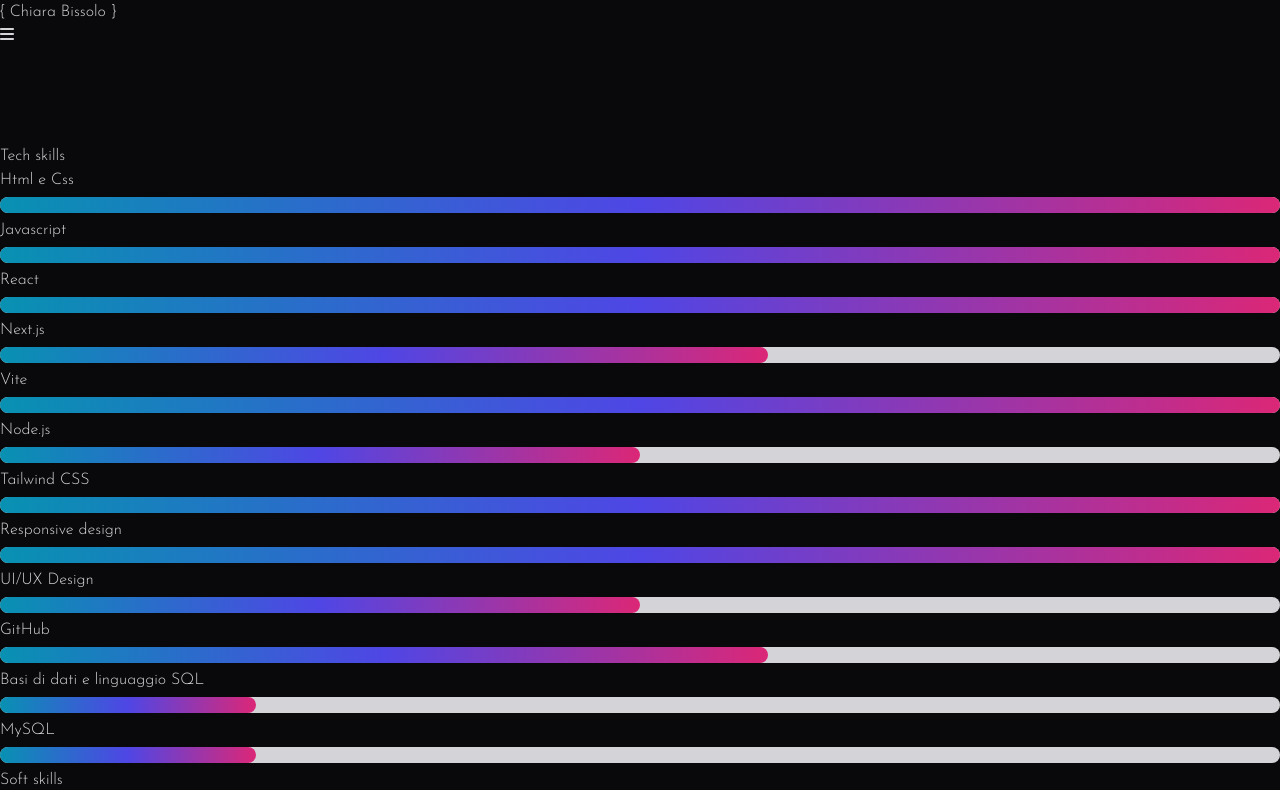
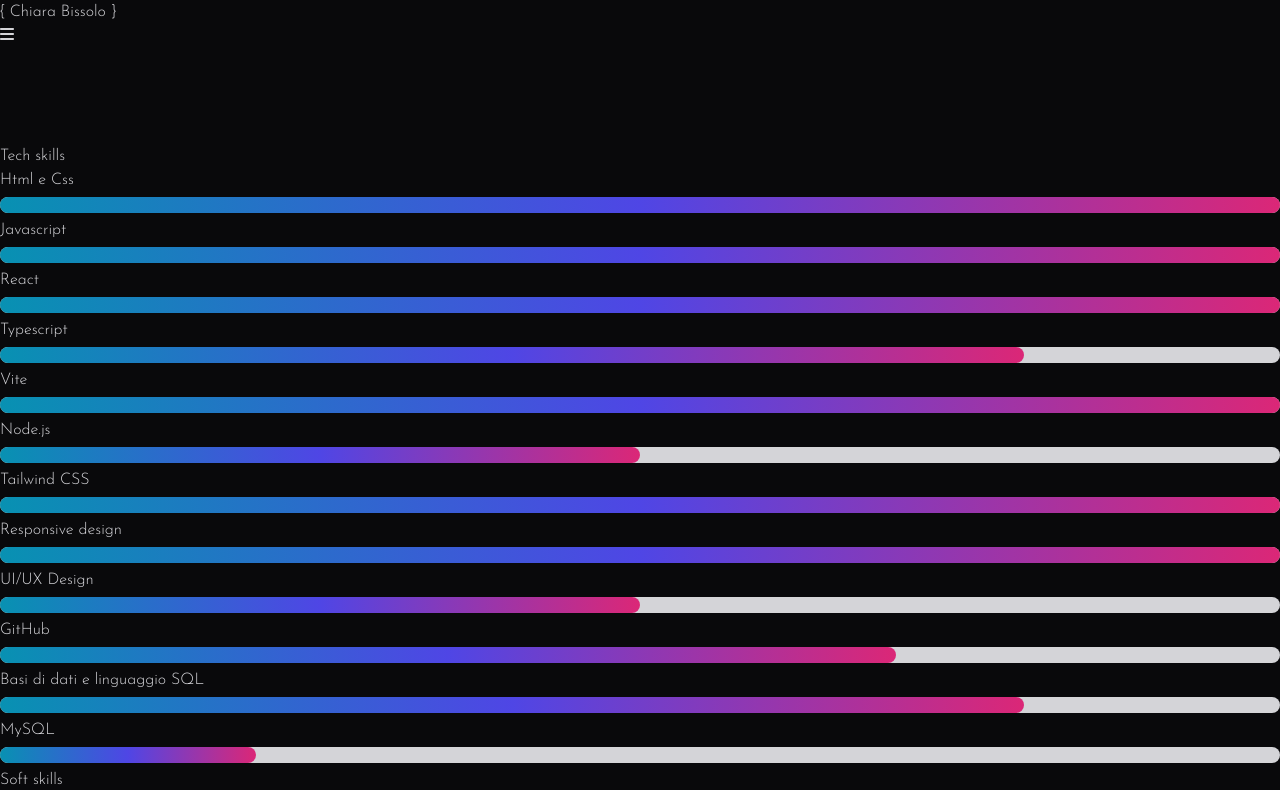
Before and after one commit to chiarabis/portfolio, a React (Vite) app: page /skills in a window 1280 px wide. Shown: the top 790 px of the page. Built offline with nearby package versions, Linux system fonts and the light colour scheme.

Commit message:
Add files via upload

```diff
--- a/src/components/SkillSection.jsx
+++ b/src/components/SkillSection.jsx
@@ -19,14 +19,14 @@
         { name: 'Html e Css', percentage: 100 },
         { name: 'Javascript', percentage: 100 },
         { name: 'React', percentage: 100 },
-        { name: 'Next.js', percentage: 60 },
+        { name: 'Typescript', percentage: 80 },
         { name: 'Vite', percentage: 100 },
         { name: 'Node.js', percentage: 50 },
         { name: 'Tailwind CSS', percentage: 100 },
         { name: 'Responsive design', percentage: 100},
         { name: 'UI/UX Design', percentage: 50 },
-        { name: 'GitHub', percentage: 60 },
-        { name: 'Basi di dati e linguaggio SQL', percentage: 20 },
+        { name: 'GitHub', percentage: 70 },
+        { name: 'Basi di dati e linguaggio SQL', percentage: 80 },
         { name: 'MySQL', percentage: 20 }
     ];
 
```
